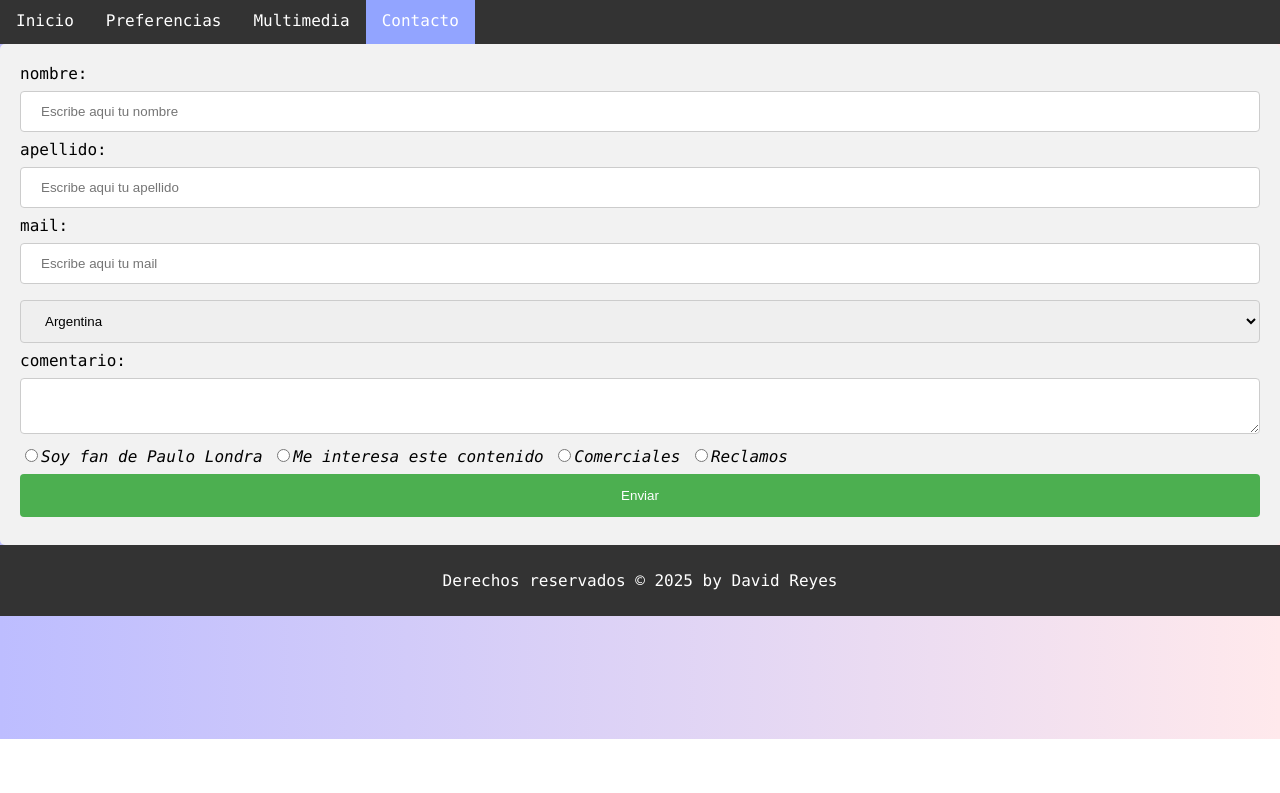
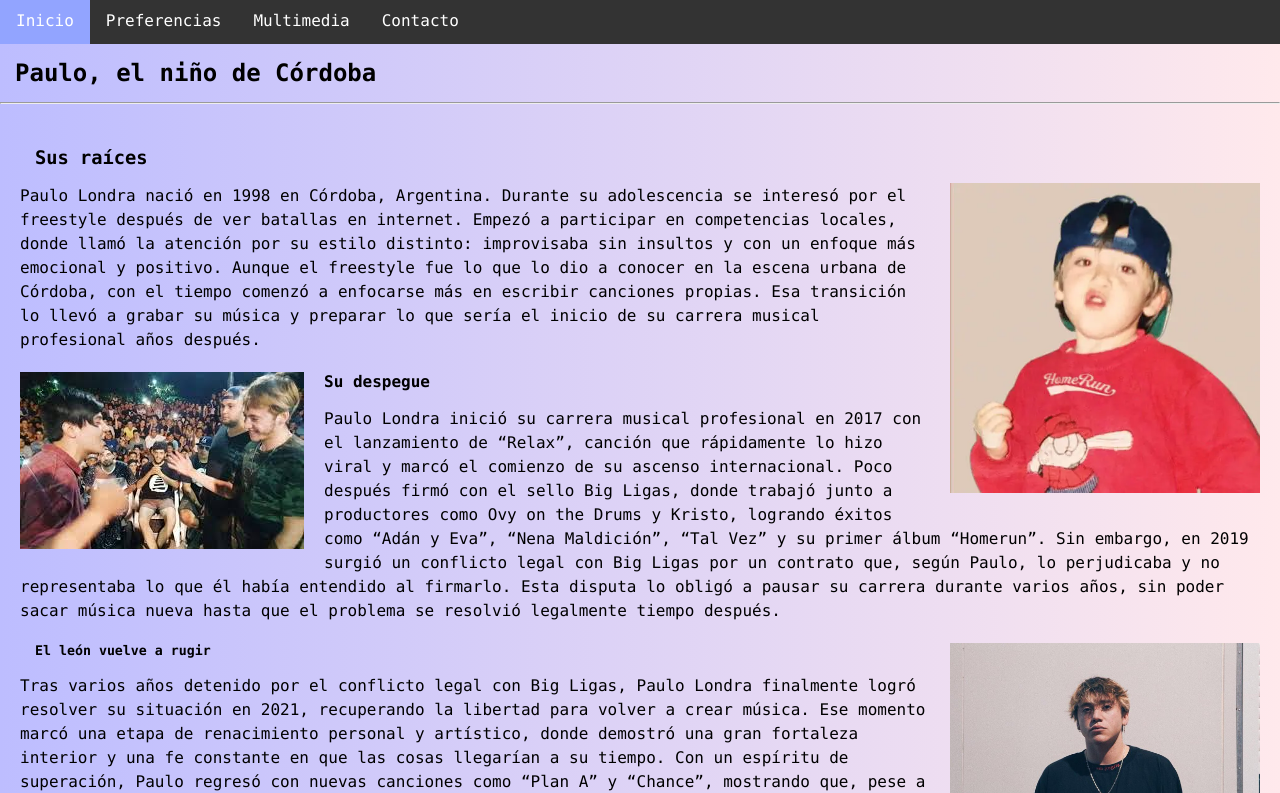
Before and after one commit to davidcito2009/proyecto-curso-html, a plain HTML site: page contacto.html in a window 1280 px wide. Shown: the part 61-854 px from the top of the page. Before the commit the page ends 800 px from the top, so only its background shows below. Drawn offline with Linux system fonts and the light colour scheme.

Commit message:
Update contacto.html

```diff
--- a/contacto.html
+++ b/contacto.html
@@ -4,9 +4,9 @@
     <meta charset="UTF-8">
     <meta name="viewport" content="width=device-width, initial-scale=1.0">
     <link rel="shortcut icon" href="faviconleon.ico" type="image/x-icon">
-    <title>Paulo londra, el representante de rap Argentino </title>
+    <title>Paulo Londra, el representante de rap Argentino</title>
 
-        <style>
+    <style>
         body {
             font-family: "Lucida Console", "Courier New", monospace;
             background: linear-gradient(to right, rgb(189, 189, 255), rgb(255, 233, 236));
@@ -53,39 +53,47 @@
             color: #92a4ff;
         }
 
-        input[type=text],
-        input[type=email],
-        textarea,
-        select {
-            width: 100%;
-            padding: 12px 20px;
-            margin: 8px 0;
-            display: inline-block;
-            border: 1px solid #ccc;
-            border-radius: 4px;
-            box-sizing: border-box;
+        h2 {
+            font-size: 24px;
+            margin: 0;
+            padding: 0;
         }
 
-        input[type=submit] {
-            width: 100%;
-            background-color: #4CAF50;
-            color: white;
-            padding: 14px 20px;
-            margin: 8px 0;
-            border: none;
-            border-radius: 4px;
-            cursor: pointer;
+        .container {
+            max-width: 100%;
+            margin: 0 auto;
+            padding: 20px;
         }
 
-        input[type=submit]:hover {
-            background-color: #45a049;
+        p {
+            font-size: 16px;
+            line-height: 1.5;
+            margin-bottom: 20px;
         }
 
-        div.contenedor-formulario {
-            border-radius: 5px;
-            background-color: #f2f2f2;
-            padding: 20px;
+        .image {
+            float: right;
+            margin: 0 0 20px 20px;
+            max-width: 25%;
+            height: auto;
         }
+
+        .image2 {
+            float: left;
+            margin: 0 20px 20px 0;
+            max-width: 25%;
+            height: auto;
+        }
+
+        .article {
+            float: left;
+            width: 70%;
+            background-color: #FFF;
+            padding: 10px;
+            margin: 10px;
+            border: 1px solid #CCC;
+        }
+
         .footer {
             background-color: #333;
             color: #FFF;
@@ -93,64 +101,102 @@
             text-align: center;
             clear: both;
         }
+
+
+        /* =================================================== */
+        /*                 ESTILOS RESPONSIVOS                */
+        /* =================================================== */
+
+        @media (max-width: 900px) {
+            /* Quitar floats para que nada se rompa */
+            .image, .image2, .article {
+                float: none;
+                max-width: 100%;
+                margin: 0 auto 20px auto;
+                display: block;
+            }
+
+            header h1 {
+                font-size: 22px;
+            }
+
+            h2, h3, h4, h5 {
+                text-align: center;
+            }
+
+            p {
+                font-size: 15px;
+            }
+
+            .container {
+                padding: 10px;
+            }
+
+            /* Menú se vuelve vertical */
+            nav ul {
+                display: flex;
+                flex-direction: column;
+                align-items: center;
+            }
+
+            nav li {
+                float: none;
+                width: 100%;
+            }
+
+            nav li a {
+                padding: 12px;
+            }
+
+            article img {
+                max-width: 100%;
+                height: auto;
+            }
+        }
+
     </style>
 </head>
 <body>
 
     <header>
-        <h1>Paulo londra</h1>
+        <h1>Paulo Londra</h1>
         <nav>
             <ul>
-                <li><a href="index.html" > Inicio</a></li>
-                <li><a href="preferencias.html" > Preferencias</a></li>
-                <li><a href="multimedia.html" > Multimedia</a></li>
-                <li><a class = "active" href="contacto.html" > Contacto</a></li>
+                <li><a class="active" href="index.html">Inicio</a></li>
+                <li><a href="preferencias.html">Preferencias</a></li>
+                <li><a href="multimedia.html">Multimedia</a></li>
+                <li><a href="contacto.html">Contacto</a></li>
             </ul>
         </nav>
-
     </header>
 
-    <div class="contenedor-formulario">
-        <form>
-            <label for="nombre">nombre: </label>
-            <input type="text" id="nombre" name="nombre" placeholder="Escribe aqui tu nombre" required>
-            <label for="apellido">apellido: </label>
-            <input type="text" id="apellido" name="apellido" placeholder="Escribe aqui tu apellido" required>
-            <label for="mail">mail: </label>
-            <input type="text" id="mail" name="mail" placeholder="Escribe aqui tu mail" required>
-            <select name="pais" id="pais">
-                <option value="Argentina">Argentina</option>
-                <option value="Portugal">Portugal</option>
-                <option value="Mexico">Mexico</option>
-                <option value="Honduras">Honduras</option>
-                <option value="Venezuela">Venezuela</option>
-                <option value="Uruguauy">Uruguauy</option>
-                <option value="Paraguay">Paraguay</option>
-                <option value="Bolivia">Bolivia</option>
-                <option value="Estados Unidos">Estados Unidos</option>
-                <option value="Pakistan">Pakistan</option>
-                <option value="Mongolia">Mongolia</option>
-                <option value="Uzbekistan">Uzbekistan</option>
-            </select>
-            <label for="comentario">comentario:</label>
-            <textarea name="comentario" id="comentario" placeholder="Escribe aqui tu comentario"> </textarea>
+    <h2 style="margin: 15px;">Paulo, el niño de Córdoba</h2>
+    <hr>
 
-            <label for="motivo" id="motivo" name="motivo"> </label>
-            <input type="radio" id="motivo" name="motivo"><i>Soy fan de Paulo Londra</i>
-            <input type="radio" id="motivo" name="motivo"><i>Me interesa este contenido</i>
-            <input type="radio" id="motivo" name="motivo"><i>Comerciales</i>
-            <input type="radio" id="motivo" name="motivo"><i>Reclamos</i>
+    <article class="container">
+        <h3 style="margin: 15px;">Sus raíces</h3>
+        <img class="image" src="/assets/img/paulolondranene.webp" alt="Paulo de pequeño">
+        <p>Paulo Londra nació en 1998 en Córdoba, Argentina. Durante su adolescencia se interesó por el freestyle después de ver batallas en internet. Empezó a participar en competencias locales, donde llamó la atención por su estilo distinto: improvisaba sin insultos y con un enfoque más emocional y positivo.
+        Aunque el freestyle fue lo que lo dio a conocer en la escena urbana de Córdoba, con el tiempo comenzó a enfocarse más en escribir canciones propias. Esa transición lo llevó a grabar su música y preparar lo que sería el inicio de su carrera musical profesional años después.</p>
 
-            <input type="submit" value="Enviar">
+        <img class="image2" src="/assets/img/pauloLondraFreestyle.webp" alt="Paulo Freestyle">
+        <h4 style="margin: 15px;">Su despegue</h4>
+        <p>Paulo Londra inició su carrera musical profesional en 2017 con el lanzamiento de “Relax”, canción que rápidamente lo hizo viral y marcó el comienzo de su ascenso internacional.
+        Poco después firmó con el sello Big Ligas, donde trabajó junto a productores como Ovy on the Drums y Kristo, logrando éxitos como “Adán y Eva”, “Nena Maldición”, “Tal Vez” y su primer álbum “Homerun”.
+        Sin embargo, en 2019 surgió un conflicto legal con Big Ligas por un contrato que, según Paulo, lo perjudicaba y no representaba lo que él había entendido al firmarlo. Esta disputa lo obligó a pausar su carrera durante varios años, sin poder sacar música nueva hasta que el problema se resolvió legalmente tiempo después.</p>
 
-        </form>
-    </div>
+        <img class="image" src="/assets/img/paulolondra2018.webp" alt="Paulo prime">
+        <h5 style="margin: 15px;">El león vuelve a rugir</h5>
+        <p>Tras varios años detenido por el conflicto legal con Big Ligas, Paulo Londra finalmente logró resolver su situación en 2021, recuperando la libertad para volver a crear música. Ese momento marcó una etapa de renacimiento personal y artístico, donde demostró una gran fortaleza interior y una fe constante en que las cosas llegarían a su tiempo.
+        Con un espíritu de superación, Paulo regresó con nuevas canciones como “Plan A” y “Chance”, mostrando que, pese a los obstáculos, su talento y su mensaje seguían intactos. Su retorno no solo fue musical, sino emocional: reconectó con su público, reconstruyó su camino y continuó desarrollando una carrera más madura.
+        Hasta la actualidad, Paulo sigue avanzando con determinación, trabajando en nueva música y manteniendo una actitud de agradecimiento y confianza en Dios, creyendo que cada desafío que enfrentó fortaleció su propósito y lo preparó para una etapa más sólida en su vida artística.</p>
 
+        <div><img src="/assets/img/Paulolondra2025.webp" alt="El león que volvió a rugir"></div>
+    </article>
 
     <footer class="footer">
-        <p>Derechos reservados &copy; 2025
-            by David Reyes
-        </p>
+        <p>Derechos reservados &copy; 2025 by David Reyes</p>
     </footer>
+
 </body>
 </html>
```
